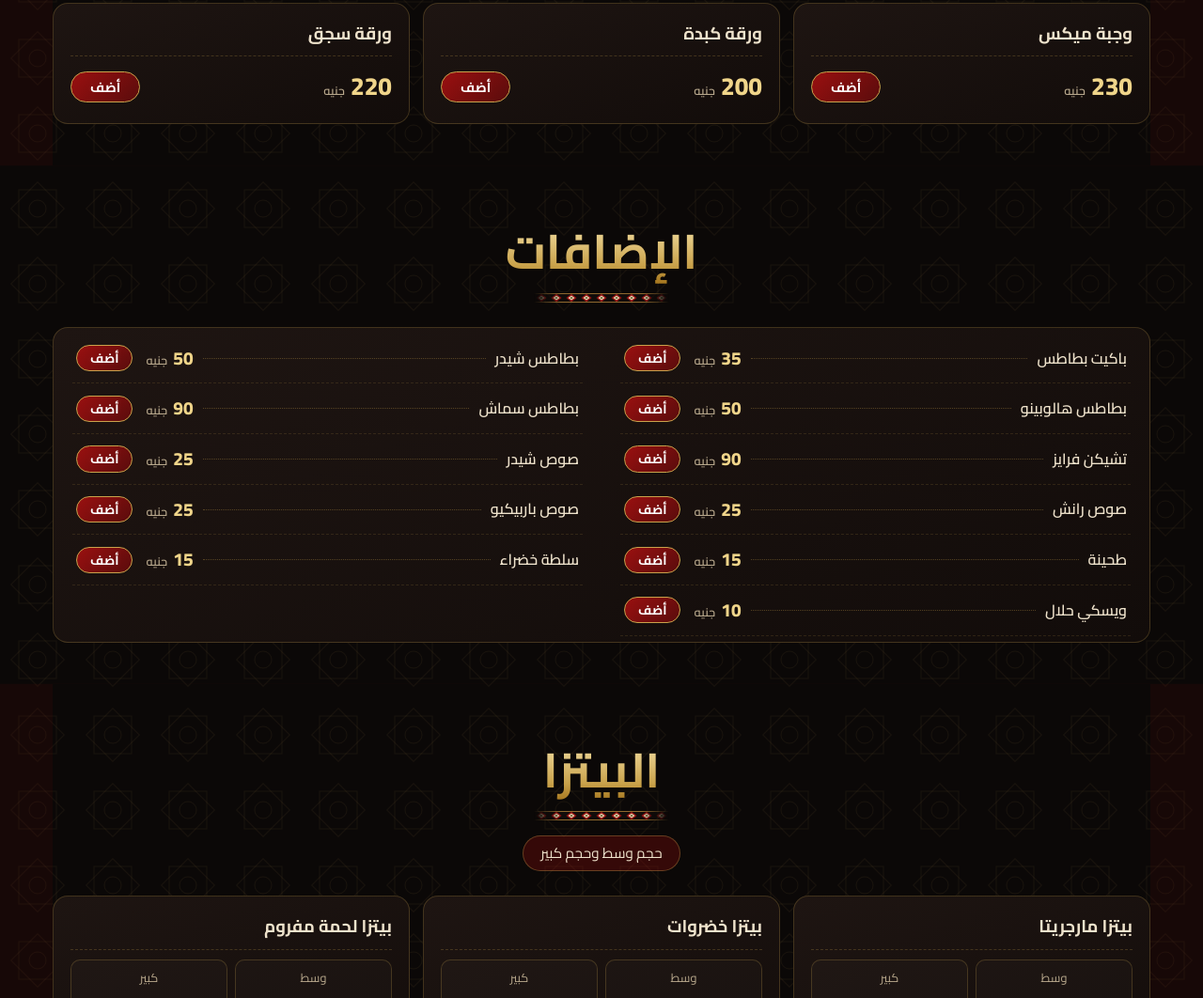
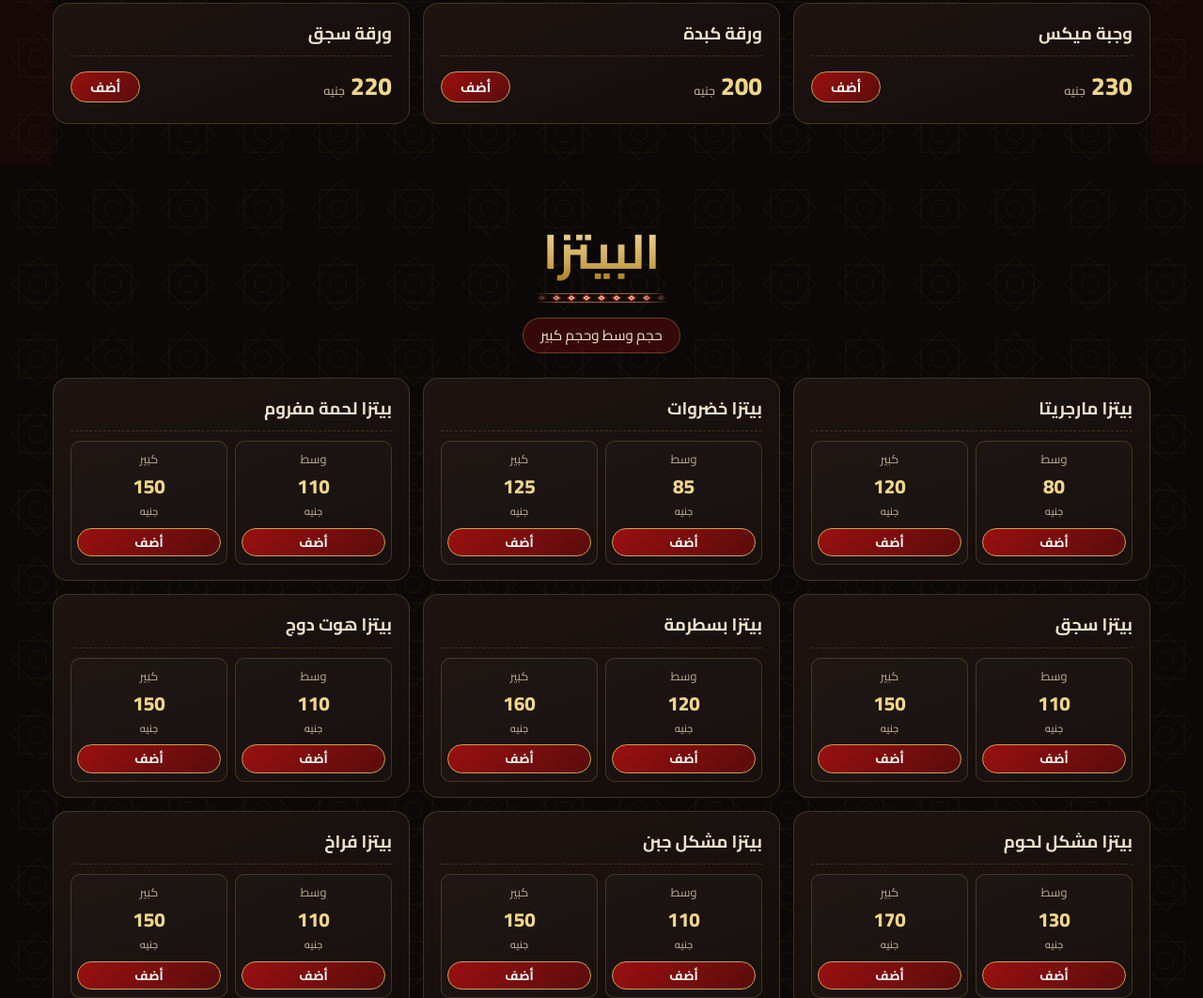
Before and after one commit to elbasha-grill/elbasha_menu, a plain HTML site: page index.html in a window 1280 px wide. Shown: the part 1738-2800 px from the top of the page at 94% size. Drawn offline with Linux system fonts and the light colour scheme; animation ran at ten frames a second; a web font is replaced by a local one.

Commit message:
Add files via upload
Update restaurant menu

```diff
--- a/menu-data.js
+++ b/menu-data.js
@@ -33,24 +33,6 @@
       }]
     },
     {
-      id: 'extras', title: 'الإضافات',
-      groups: [{
-        kind: 'rows', items: [
-          { n: 'باكيت بطاطس', p: 35 },
-          { n: 'بطاطس شيدر', p: 50 },
-          { n: 'بطاطس هالوبينو', p: 50 },
-          { n: 'بطاطس سماش', p: 90 },
-          { n: 'تشيكن فرايز', p: 90 },
-          { n: 'صوص شيدر', p: 25 },
-          { n: 'صوص رانش', p: 25 },
-          { n: 'صوص باربيكيو', p: 25 },
-          { n: 'طحينة', p: 15 },
-          { n: 'سلطة خضراء', p: 15 },
-          { n: 'ويسكي حلال', p: 10 }
-        ]
-      }]
-    },
-    {
       id: 'pizza', title: 'البيتزا',
       note: 'حجم وسط وحجم كبير',
       groups: [{
@@ -68,32 +50,12 @@
           pizza('بيتزا استربس', 120, 160),
           pizza('بيتزا بانيه', 110, 150),
           pizza('بيتزا مشكل فراخ', 130, 170),
+          pizza('بيتزا تونة', 130, 170),
           pizza('بيتزا جمبري', 210, 270),
           pizza('بيتزا سبيط', 190, 250),
-          pizza('بيتزا سي فود', 210, 270),
-          pizza('بيتزا تونة', 130, 170)
+          pizza('بيتزا سي فود', 210, 270)
         ]
       }]
-    },
-    {
-      id: 'pizza-mix', title: 'ميكسات البيتزا',
-      groups: [
-        {
-          kind: 'cards', items: [
-            { n: 'المتدلعة', p: 220, d: 'نصف مشكل فراخ بصوص الرانش + نصف مشكل لحوم بصوص الباربيكيو' },
-            { n: 'بوم مييت', p: 240, d: 'سجق + بسطرمة + مشكل جبن + صوص تكساس' }
-          ]
-        },
-        {
-          title: 'إضافات البيتزا', kind: 'rows', items: [
-            { n: 'صوص رانش', p: 25 },
-            { n: 'صوص باربيكيو', p: 25 },
-            { n: 'صوص شيدر', p: 25 },
-            { n: 'موزاريلا', p: 30 },
-            { n: 'لحوم', p: 40 }
-          ]
-        }
-      ]
     },
     {
       id: 'grills', title: 'المشاوي',
@@ -127,8 +89,8 @@
         kind: 'cards', items: [
           { n: 'كريب بطاطس', p: 60 },
           { n: 'كريب بانيه', p: 90 },
-          { n: 'كريب استربس بارد (كريسبي)', p: 90 },
-          { n: 'كريب استربس حار (زينجر)', p: 90 },
+          { n: 'كريب كرسبي (استربس بارد)', p: 90 },
+          { n: 'كريب زنجر (استربس حار)', p: 90 },
           { n: 'كريب سوبر كرانشي', p: 100 },
           { n: 'كريب سوبر سوبريم زنجر', p: 110 },
           { n: 'كريب فاهيتا', p: 100 },
@@ -155,52 +117,37 @@
     },
     {
       id: 'savory', title: 'الفطير المالح',
-      groups: [
-        {
+      groups: [{
         kind: 'cards', items: [
-            { n: 'فطيرة جمبري', p: 270 },
           { n: 'فطيرة خضروات', p: 130 },
-            { n: 'فطيرة سي فود', p: 270 },
           { n: 'فطيرة ميكس جبن', p: 160 },
-            { n: 'فطيرة سبيط', p: 250 },
           { n: 'فطيرة مفروم', p: 170 },
           { n: 'فطيرة سجق', p: 180 },
           { n: 'فطيرة تشيكن رانش', p: 180 },
           { n: 'فطيرة تشيكن باربيكيو', p: 180 },
           { n: 'فطيرة بسطرمة', p: 180 },
           { n: 'فطيرة شيش طاووق', p: 190 },
-            { n: 'فطيرة ميكس لحوم', p: 200 }
+          { n: 'فطيرة ميكس لحوم', p: 200 },
+          { n: 'فطيرة سبيط', p: 250 },
+          { n: 'فطيرة جمبري', p: 270 },
+          { n: 'فطيرة سي فود', p: 270 }
         ]
-        },
-        {
-          title: 'إضافات الفطير', kind: 'rows', items: [
-            { n: 'إضافة جبنة', p: 50 },
-            { n: 'إضافة شرقي', p: 60 }
-          ]
-        }
-      ]
+      }]
     },
     {
       id: 'sweet', title: 'الفطير الحلو',
-      groups: [
-        {
+      groups: [{
         kind: 'cards', items: [
           { n: 'فطيرة سكر', p: 60 },
           { n: 'فطيرة بغاشة', p: 70 },
           { n: 'فطيرة كاسترد', p: 70 },
           { n: 'فطيرة قشطة وعسل', p: 110 },
-            { n: 'فطيرة شيكولاتة', p: 100 },
-            { n: 'فطيرة لوتس', p: 100 },
+          { n: 'فطيرة شيكولاتة', p: 110 },
+          { n: 'فطيرة لوتس', p: 110 },
           { n: 'فطيرة بيستاشيو', p: 170 },
           { n: 'فطيرة الباشا', p: 200 }
         ]
-        },
-        {
-          kind: 'rows', items: [
-            { n: 'إضافة مكسرات', p: 50 }
-          ]
-        }
-      ]
+      }]
     },
     {
       id: 'sandwiches', title: 'السندوتشات',
@@ -238,6 +185,32 @@
           { n: 'سماش الباشا', p: 190, featured: true, dLabel: 'المكونات', d: '2 قطعة + قطعة شيدر + قطعة بيكون + بصل مكرمل' }
         ]
       }]
+    },
+    {
+      id: 'extras', title: 'الإضافات',
+      groups: [{
+        kind: 'rows', items: [
+          { n: 'باكيت بطاطس', p: 35 },
+          { n: 'بطاطس شيدر', p: 50 },
+          { n: 'بطاطس هالوبينو', p: 50 },
+          { n: 'بطاطس سماش', p: 90 },
+          { n: 'تشيكن فرايز', p: 90 },
+          { n: 'صوص شيدر', p: 25 },
+          { n: 'صوص رانش', p: 25 },
+          { n: 'صوص باربيكيو', p: 25 },
+          { n: 'طحينة', p: 15 },
+          { n: 'سلطة خضراء', p: 15 },
+          { n: 'ويسكي حلال', p: 10 },
+          { n: 'موزاريلا', p: 30 },
+          { n: 'لحوم', p: 40 },
+          { n: 'إضافة جبنة', p: 50 },
+          { n: 'إضافة شرقي', p: 60 },
+          { n: 'إضافة مكسرات', p: 50 },
+          { n: 'مياه صغيرة', p: 10 },
+          { n: 'مياه كبيرة', p: 15 },
+          { n: 'مشروب غازي', p: 25 }
+        ]
+      }]
     }
   ];
 })();
```
Also changed, not shown: index.html (line endings or trailing spaces), script.js (line endings or trailing spaces), style.css (line endings or trailing spaces), 1 other file. Lines whose indentation alone changed are shown as unchanged.
